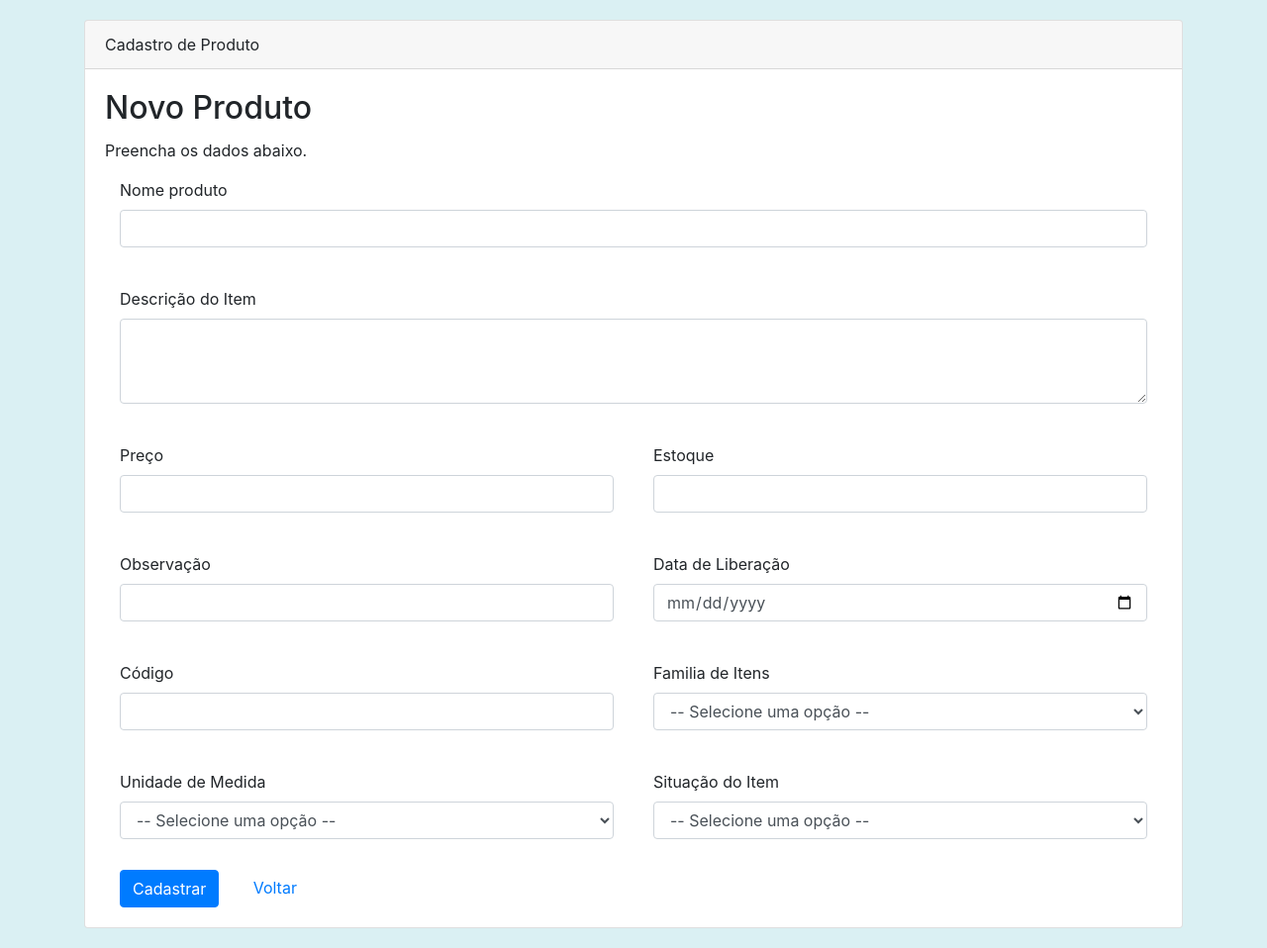
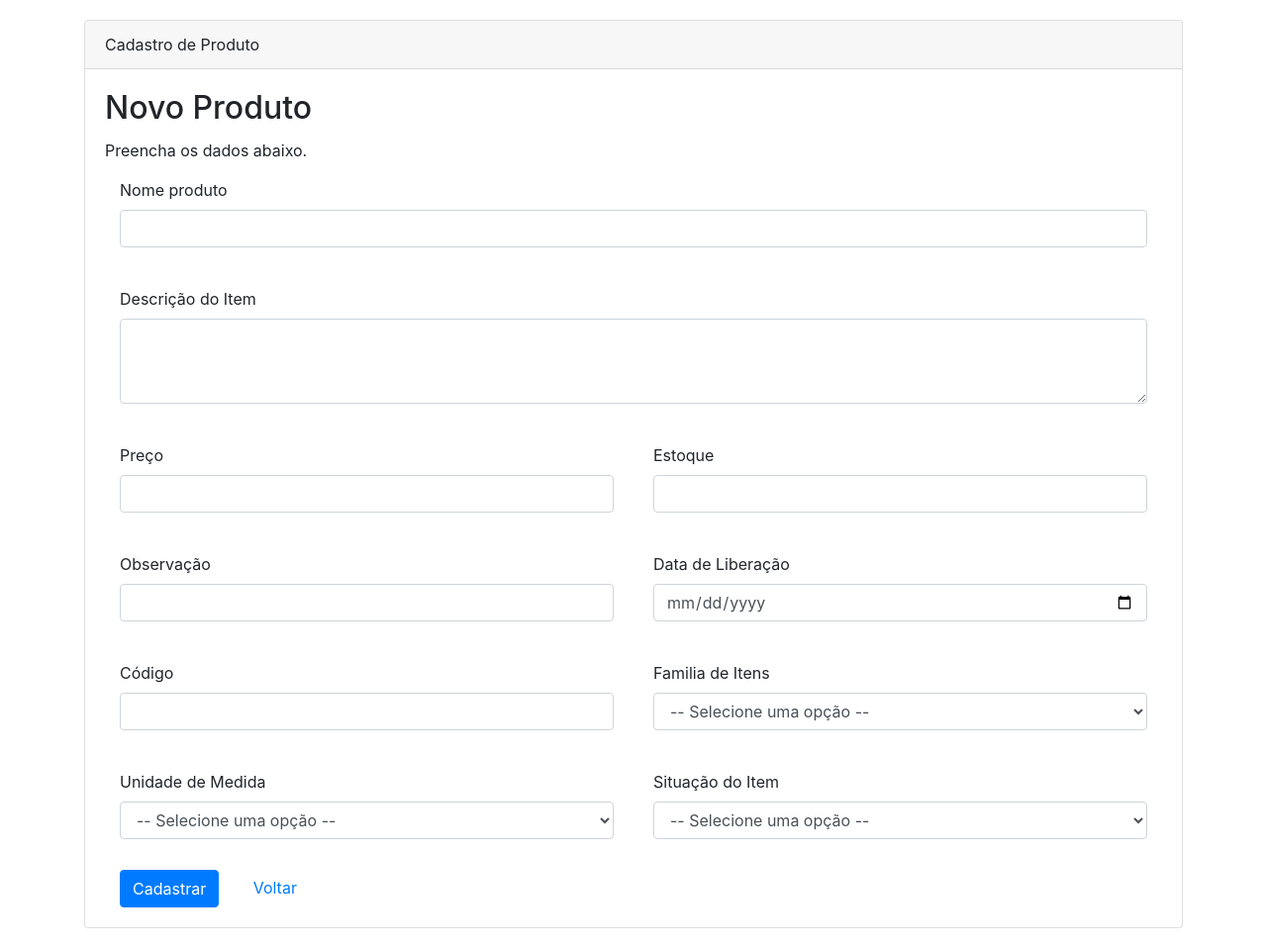
Before and after one commit to CaiqueRosa/projeto_frontend, a PHP site: page /papelaria/index_produto.php in a window 1280 px wide. Shown: the part 56-1014 px from the top of the page at 99% size. Run offline with PHP 8.4, Linux system fonts and the light colour scheme.

Commit message:
Retirando a cor de fundo da tela de cadastro de produto

```diff
--- a/www/css/cadastro-produto.css
+++ b/www/css/cadastro-produto.css
@@ -9,5 +9,4 @@
 
 .wrapper{
     padding: 20px;
-    background-color: #daf0f3;
 }
```
